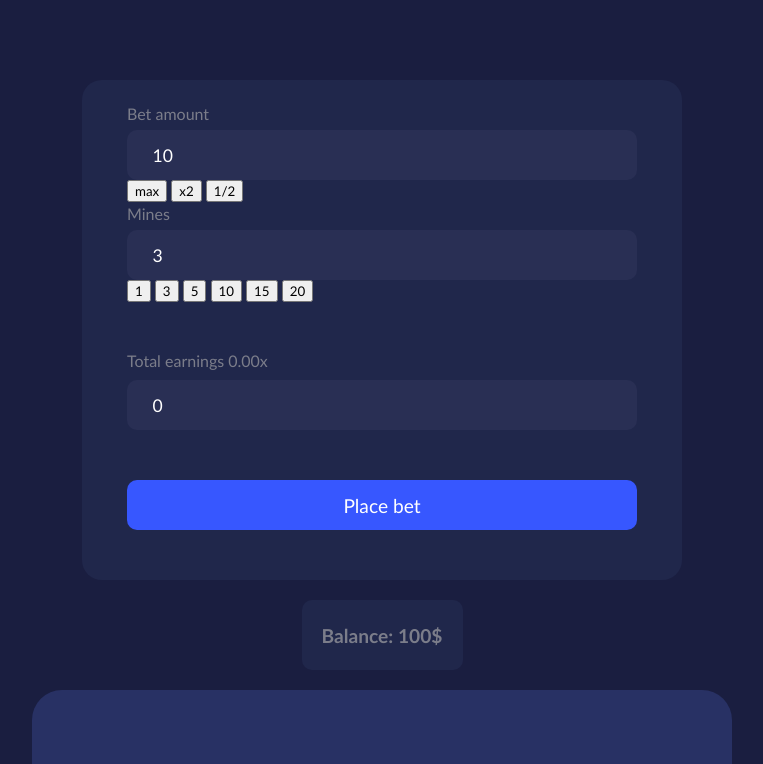
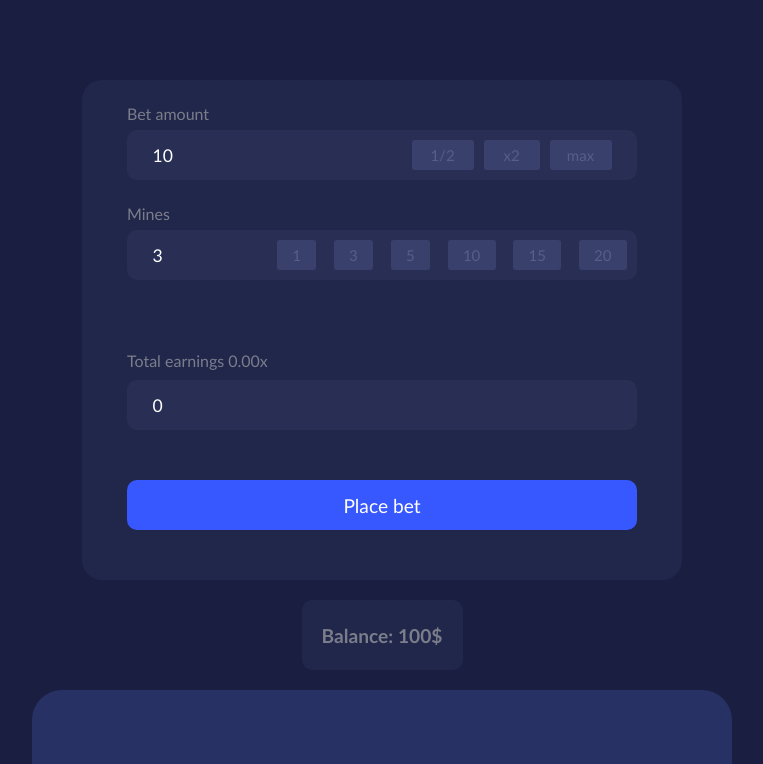
Before and after one commit to chillenz/Mines, a plain HTML site: page index.html in a window 1280 px wide. Shown: the top 764 px of the page, without its empty margins (258-1021 px from the left). Drawn offline with Linux system fonts and the light colour scheme.

Commit message:
styled buttons

```diff
--- a/style.css
+++ b/style.css
@@ -8,6 +8,7 @@ body{
     height: 100vh;
     margin: 0;
     background-color: #1a1e40;
+    overflow-x: hidden;
 }
 
 #menu{
@@ -18,7 +19,7 @@ body{
     justify-content: center;
     flex-wrap: wrap;
     background-color: #20274b;
-    max-width: 80%;
+    max-width: 90%;
 }
 
 #betamount{
@@ -272,6 +273,68 @@ img {
     font-weight: 400;
 }
 
+#betbuttoncontainer{
+    position: absolute;
+    z-index: 4;
+    top: 50%;
+    transform: translateY(-50%);
+    right: 5%;
+    width: 60%;
+    max-width: 200px;
+    display: flex;
+    gap: 5%;
+    flex-direction: row-reverse;
+}
+
+#betbuttoncontainer button{
+    background-color: #39406b;
+    border: none;
+    color: #545f8a;
+    border-radius: 3px;
+    height: 30px;
+    width: 28%;
+    font-size: 120%;
+}
+
+#half{
+    flex-grow: 1;
+}
+
+#max{
+    flex-grow: 1;
+}
+
+#minebuttoncontainer{
+    position: absolute;
+    z-index: 4;
+    top: 50%;
+    transform: translateY(-50%);
+    width: 80%;
+    max-width: 350px;
+    display: flex;
+    gap: 5%;
+    right: 2%;
+}
+
+#minebuttoncontainer button{
+    background-color: #39406b;
+    border: none;
+    color: #545f8a;
+    border-radius: 3px;
+    height: 30px;
+    flex-shrink: 1;
+    flex-grow: 1;
+    font-size: 120%;
+    min-width: none;
+}
+
+#minebuttoncontainer button:hover, #betbuttoncontainer button:hover{
+    filter: brightness(.9);
+}
+#minebuttoncontainer button:active, #betbuttoncontainer button:active{
+    filter: brightness(.8);
+}
+
 
 
 @media screen and (width< 1558px) {
@@ -289,4 +352,11 @@ img {
         max-width: 78%;
         max-height: 78%;
     }
+
+    #betbuttoncontainer button{
+        font-size: 15px;
+    }
+    #minebuttoncontainer button{
+        font-size: 15px;
+    }
 }
```
